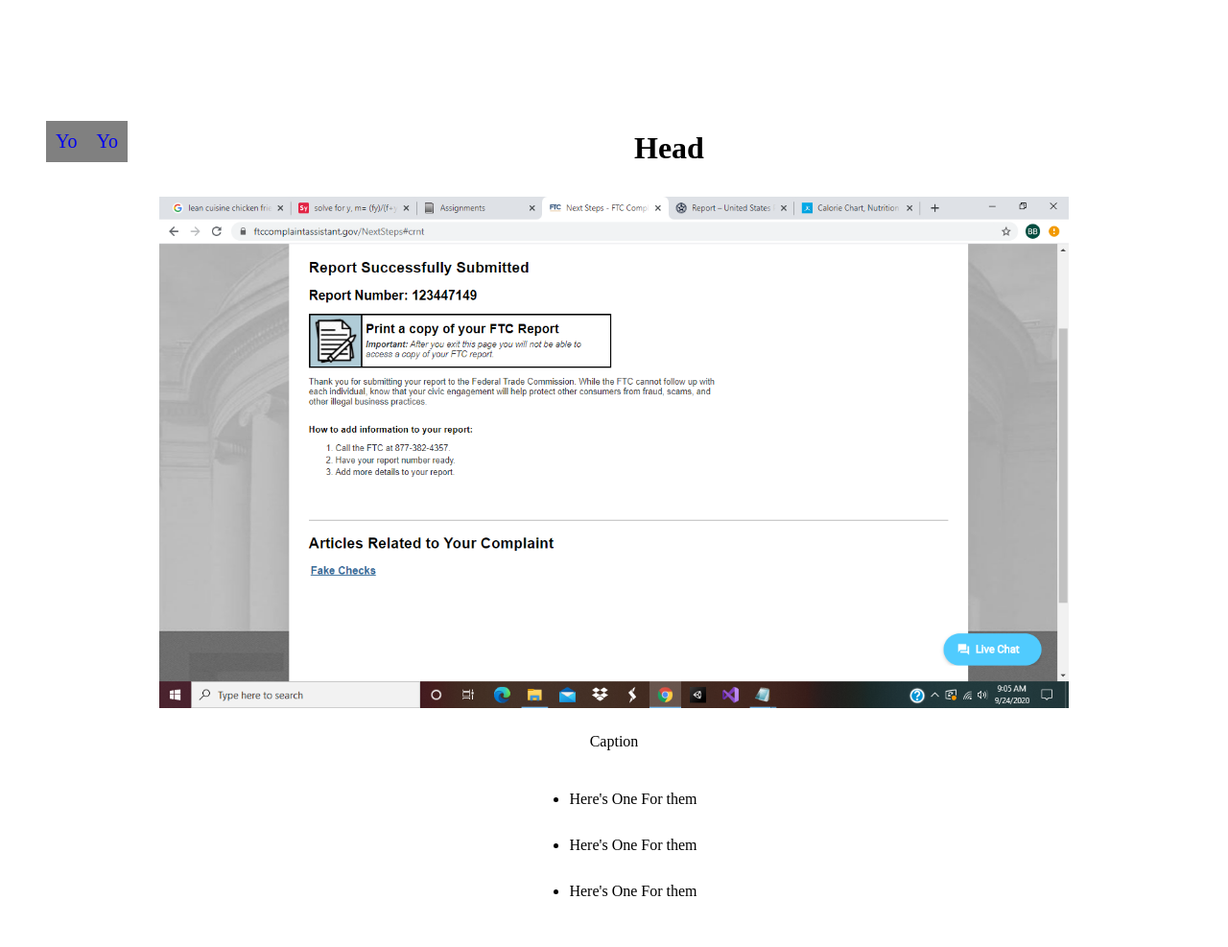
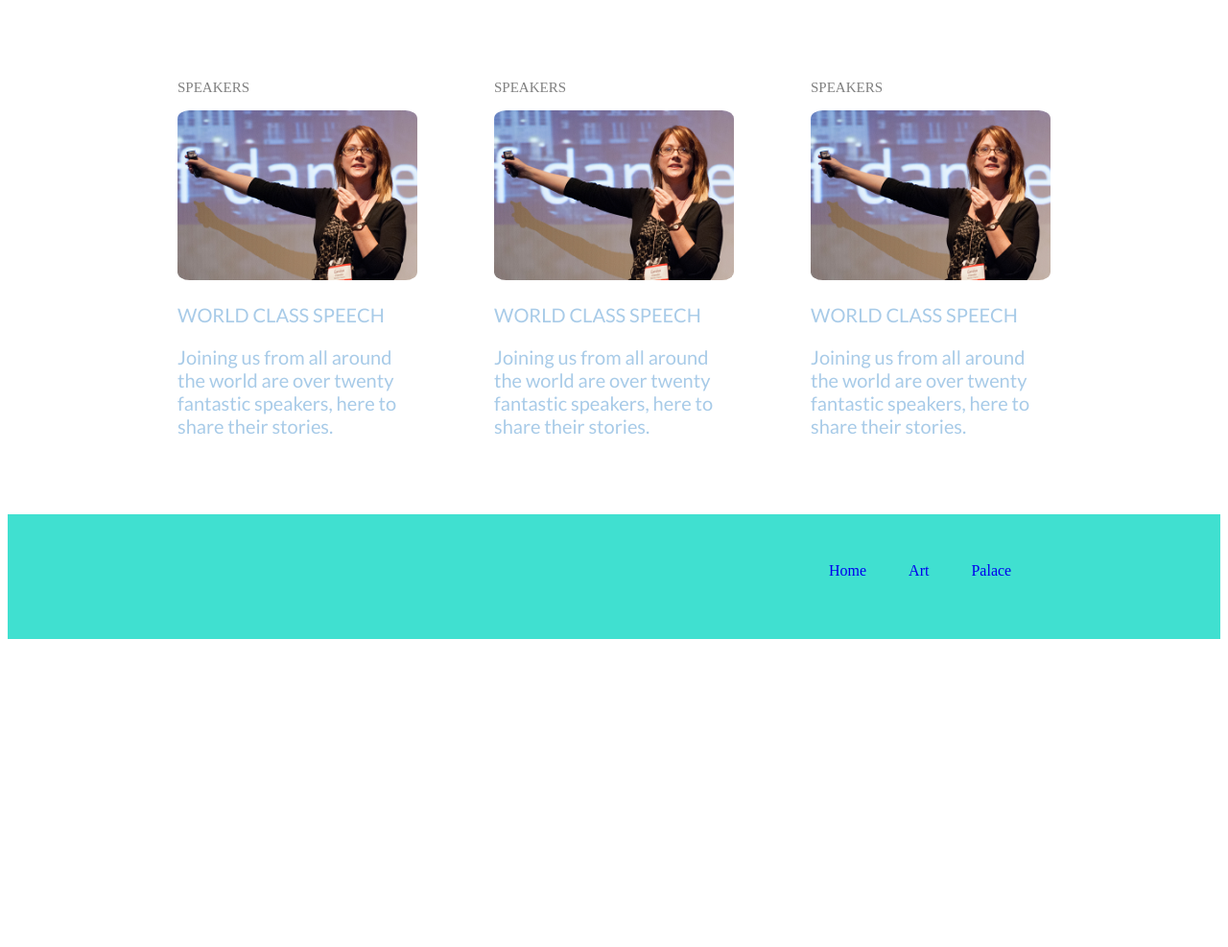
Before and after one commit to aeron34/Skate-Gods, a plain HTML site: page index.html in a window 1280 px wide. Shown: the whole page at 96% size. After the commit the page ends 800 px from the top, so only its background shows below. Drawn offline with Linux system fonts and the light colour scheme.

Commit message:
adding to site

```diff
--- a/index.html
+++ b/index.html
@@ -8,27 +8,47 @@
   </head>
 
   <body>
-    <ul id="nav" style="list-style-type: none">
-      <li><a href="#Yo">Yo</a></li>
-      <li><a href="#Yo">Yo</a></li>
-    </ul>
+    <div class='top'> </div>
+    <div class='mid'>
+      <div class='con'>
+        <p class="hd hd2">Speakers</p>
+        <img src="speak.jpg"></img>
+        <p class="hd hd3">World Class Speech</p>
+        <p class="hd3 hd2" style="font-family: cool">
+        Joining us from all around the world are
+        over twenty fantastic speakers, here to
+        share their stories. </p>
+      </div>
+      <div class='con'>
+        <p class="hd hd2">Speakers</p>
+        <img src="speak.jpg"></img>
+        <p class="hd hd3">World Class Speech</p>
+        <p class="hd3 hd2" style="font-family: cool">
+        Joining us from all around the world are
+        over twenty fantastic speakers, here to
+        share their stories. </p>
+      </div>
+      <div class='con'>
+        <p class="hd hd2">Speakers</p>
+        <img src="speak.jpg"></img>
+        <p class="hd hd3">World Class Speech</p>
+        <p class="hd3 hd2" style="font-family: cool">
+        Joining us from all around the world are
+        over twenty fantastic speakers, here to
+        share their stories. </p>
+      </div>
+    </div>
 
-    <div id="main">
-        <h1 id="title"> Head </h1>
-        <div id="img_div" style="width:auto;">
-            <img src="sc.png" class="im">
-            <p> Caption </p>
-        </div>
-
-        <div id="trib_in" class="t">
-          <ul id="facts">
-            <li> Here's One For them </li>
-            <li> Here's One For them </li>
-            <li> Here's One For them </li>
-          </ul>
-        </div>
-    </div>
   </body>
 
-  <script
+  <footer>
+    <div>
+
+    </div>
+    <div class='in_f'>
+      <a href="#1"> Home </a>
+      <a href="#1"> Art </a>
+      <a href="#1"> Palace </a>
+    </div>
+  </footer>
 </html>
--- a/style.css
+++ b/style.css
@@ -1,38 +1,57 @@
-img {
-  display: block;
-  margin-left: auto;
-  margin-right: auto;
+
+footer {
+  background-color: turquoise;
+  height: 100px;
+  padding: 20px;
+  padding-top: 10px;
+  display: grid;
+  grid-template-columns: 2fr 1fr;
 }
 
-p, h1{
-  text-align: center;
-  padding: 10px;
-}
-
-.im {
-  max-width: 75%;
-}
-
-.t {
-  display: flex;
-  justify-content: center;
-}
-
-#nav {
-  margin-bottom: 10%;
-}
-#nav li {
-  padding: 10px;
-  background-color: grey;
-  display: inline-block;
-  float: left;
-}
-
-#nav a {
-  font-size: 20px;
+footer a {
+  margin: 20px;
   text-decoration: none;
 }
 
-#facts li {
-  margin-bottom: 30px;
+.mid {
+  display: flex;
+  padding: 20px;
+  justify-content: center;
+  align-items: center;
 }
+
+.con {
+  width: 250px;
+  margin: 40px;
+}
+
+img {
+  width: 100%;
+  height: auto;
+  border-radius: 5%;
+}
+
+.hd {
+  text-align: left;
+  font-size: 15px;
+  text-transform: uppercase;
+}
+
+.hd2 {
+  color: grey;
+}
+
+
+@font-face {
+    font-family: cool;
+    src: url(Lato-Regular.ttf);
+}
+
+.in_f {
+  padding-top: 40px;
+}
+.hd3 {
+  color: #a8cbe8;
+  font-size: 20px;
+  font-family: cool;
+}
```
Also changed, not shown: Lato-Regular.ttf (added), speak.jpg (added).
